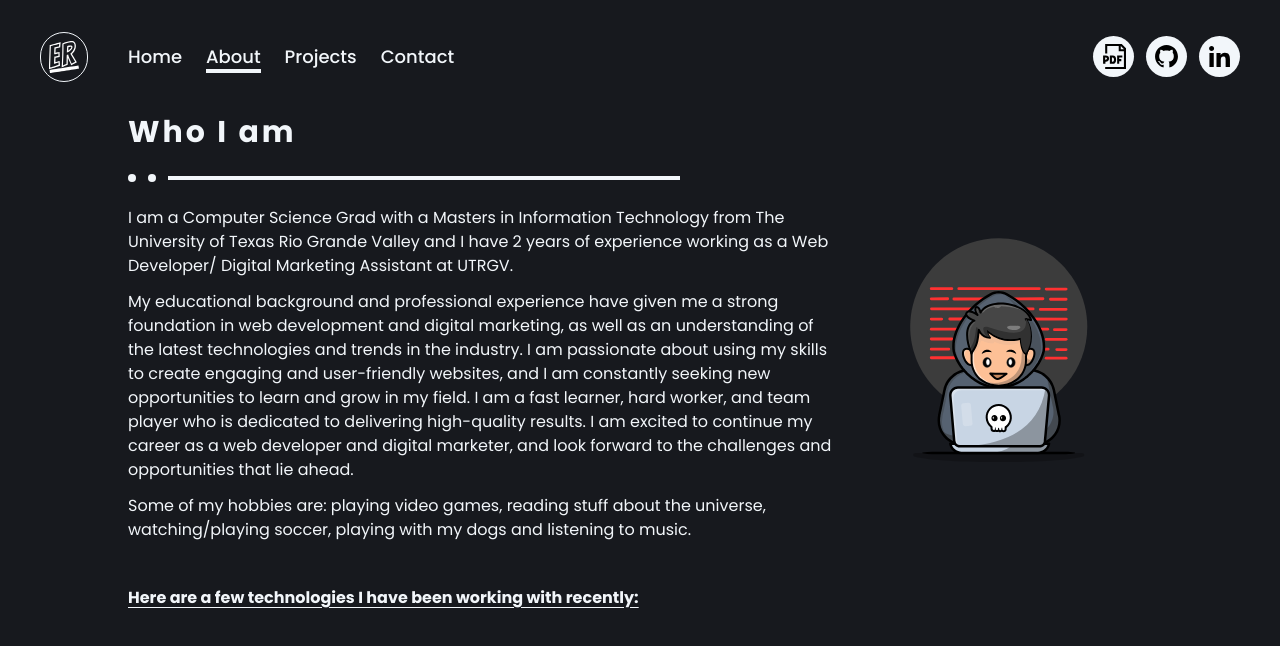
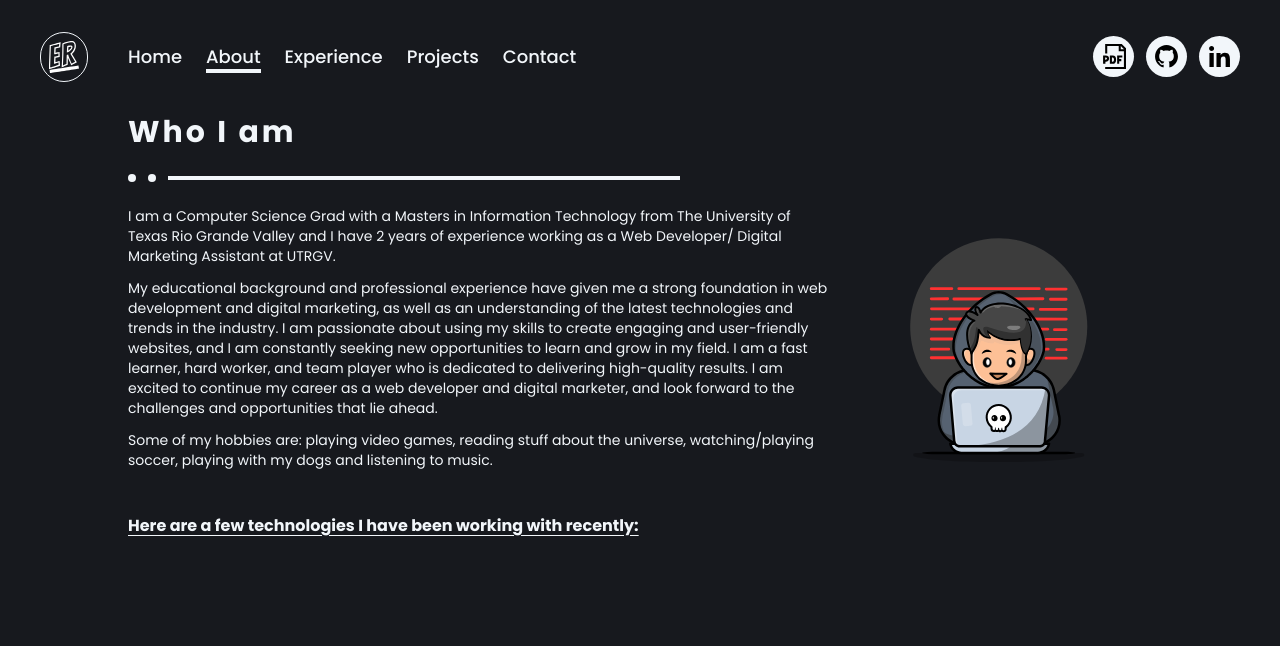
Before and after one commit to earuiz1/portfolio-nextjs2.0, a Next.js app: page /about in a window 1280 px wide. Shown: the top 646 px of the page. Built offline with nearby package versions, Linux system fonts and the light colour scheme.

Commit message:
Final touches to the Home/About Components

```diff
--- a/app/about/page.tsx
+++ b/app/about/page.tsx
@@ -1,83 +1,11 @@
-"use client";
-import Image from "next/image";
-import React, { useState } from "react";
-import Hacker from "@/public/Hacker.svg";
-import { motion } from "framer-motion";
-import { skillIcons } from "@/utils/Skills";
+import AboutContent from "@/components/AboutContent";
 
 const About = () => {
-  const [isShown, setShown] = useState(false);
   return (
-    <section className="w-full px-4 lg:px-32">
-      <p className="text-center text-3xl font-semibold tracking-widest text-primary lg:text-left">
-        Who I am
-      </p>
-      <div className="my-6 flex flex-row items-center gap-3">
-        <div className="h-2 w-2 rounded-full bg-primary"></div>
-        <div className="h-2 w-2 rounded-full bg-primary"></div>
-        <div className="h-1 w-full bg-primary lg:w-1/2"></div>
-      </div>
-      <div className="flex flex-col items-center gap-2 lg:flex-row lg:items-start lg:justify-between">
-        <div className="flex flex-col gap-3">
-          <p className="text-center text-primary lg:text-left">
-            I am a Computer Science Grad with a Masters in Information
-            Technology from The University of Texas Rio Grande Valley and I have
-            2 years of experience working as a Web Developer/ Digital Marketing
-            Assistant at UTRGV.
-          </p>
-          <p className="text-center text-primary lg:text-left">
-            My educational background and professional experience have given me
-            a strong foundation in web development and digital marketing, as
-            well as an understanding of the latest technologies and trends in
-            the industry. I am passionate about using my skills to create
-            engaging and user-friendly websites, and I am constantly seeking new
-            opportunities to learn and grow in my field. I am a fast learner,
-            hard worker, and team player who is dedicated to delivering
-            high-quality results. I am excited to continue my career as a web
-            developer and digital marketer, and look forward to the challenges
-            and opportunities that lie ahead.
-          </p>
-          <p className="text-center text-primary lg:text-left">
-            Some of my hobbies are: playing video games, reading stuff about the
-            universe, watching/playing soccer, playing with my dogs and
-            listening to music.
-          </p>
-          <div className="mt-8 flex flex-col gap-8">
-            <p
-              className="cursor-pointer text-center font-semibold text-primary underline underline-offset-4 lg:text-left"
-              onClick={() => setShown(!isShown)}
-            >
-              Here are a few technologies I have been working with recently:
-            </p>
-
-            {isShown && (
-              <ul className="flex w-full flex-row flex-wrap justify-center gap-4 lg:justify-start">
-                {skillIcons.map((item, index) => {
-                  return (
-                    <motion.li
-                      key={index}
-                      className="text-primary"
-                      initial={{ opacity: 0, y: 50 }}
-                      animate={{ opacity: 1, y: 0 }}
-                      transition={{ delay: index * 0.04 }}
-                      whileHover={{ scale: 1.5 }}
-                    >
-                      {item.icon}
-                    </motion.li>
-                  );
-                })}
-              </ul>
-            )}
-          </div>
-        </div>
-        <div className="w-[90%] md:w-[50%] lg:min-w-[40%] xl:min-w-[30%]">
-          <Image src={Hacker} alt="Hacker" className="h-auto w-full" />
-        </div>
-      </div>
+    <section className="w-full px-4 md:px-20 lg:px-32">
+      <AboutContent />
     </section>
   );
 };
 
 export default About;
-
-//SiHtml5, SiPython, SiNodedotjs, SiNextdotjs, SiJavascript, SiTypescript, SiReact, SiCss3, SiTailwindcss, SiBootstrap, SiPhp, SiExpress, SiFirebase, SiMongodb, SiMysql, SiFigma, SiGithub, SiVite
--- /dev/null
+++ b/components/AboutContent.tsx
@@ -0,0 +1,139 @@
+"use client";
+import React, { useState } from "react";
+import Image from "next/image";
+import Hacker from "@/public/Hacker.svg";
+import { motion } from "framer-motion";
+import { skillIcons } from "@/utils/Skills";
+
+const containerVariants = {
+  hidden: { opacity: 0, y: 50 },
+  visible: { opacity: 1, y: 0, transition: { duration: 1.6, delay: 0.2 } },
+};
+
+const paragraphVariants = {
+  hidden: { opacity: 0 },
+  visible: { opacity: 1 },
+};
+
+const divVariants = {
+  hidden: { opacity: 0 },
+  visible: { opacity: 1 },
+};
+
+const AboutContent = () => {
+  const [isShown, setShown] = useState(false);
+  return (
+    <motion.div variants={containerVariants} initial="hidden" animate="visible">
+      <motion.p
+        className="text-center text-3xl font-semibold tracking-widest text-primary lg:text-left"
+        variants={paragraphVariants}
+        initial="hidden"
+        animate="visible"
+        transition={{ duration: 1.6, delay: 0.4 }}
+      >
+        Who I am
+      </motion.p>
+      <motion.div
+        className="my-6 flex flex-row items-center gap-3"
+        variants={divVariants}
+        initial="hidden"
+        animate="visible"
+        transition={{ duration: 1.6, delay: 0.6 }}
+      >
+        <div className="h-2 w-2 rounded-full bg-primary"></div>
+        <div className="h-2 w-2 rounded-full bg-primary"></div>
+        <div className="h-1 w-full bg-primary lg:w-1/2"></div>
+      </motion.div>
+      <div className="flex flex-col items-center gap-4 lg:flex-row lg:items-start lg:justify-between">
+        <div className="flex flex-col gap-3">
+          <motion.p
+            className="text-center text-xs text-primary md:text-sm lg:text-left"
+            variants={paragraphVariants}
+            initial="hidden"
+            animate="visible"
+            transition={{ duration: 1.6, delay: 0.8 }}
+          >
+            I am a Computer Science Grad with a Masters in Information
+            Technology from The University of Texas Rio Grande Valley and I have
+            2 years of experience working as a Web Developer/ Digital Marketing
+            Assistant at UTRGV.
+          </motion.p>
+          <motion.p
+            className="text-center text-xs text-primary md:text-sm lg:text-left"
+            variants={paragraphVariants}
+            initial="hidden"
+            animate="visible"
+            transition={{ duration: 1.6, delay: 1 }}
+          >
+            My educational background and professional experience have given me
+            a strong foundation in web development and digital marketing, as
+            well as an understanding of the latest technologies and trends in
+            the industry. I am passionate about using my skills to create
+            engaging and user-friendly websites, and I am constantly seeking new
+            opportunities to learn and grow in my field. I am a fast learner,
+            hard worker, and team player who is dedicated to delivering
+            high-quality results. I am excited to continue my career as a web
+            developer and digital marketer, and look forward to the challenges
+            and opportunities that lie ahead.
+          </motion.p>
+          <motion.p
+            className="text-center text-xs text-primary md:text-sm lg:text-left"
+            variants={paragraphVariants}
+            initial="hidden"
+            animate="visible"
+            transition={{ duration: 1.6, delay: 1.2 }}
+          >
+            Some of my hobbies are: playing video games, reading stuff about the
+            universe, watching/playing soccer, playing with my dogs and
+            listening to music.
+          </motion.p>
+          <motion.div
+            className="mt-8 flex flex-col gap-8"
+            variants={divVariants}
+            initial="hidden"
+            animate="visible"
+            transition={{ duration: 1.6, delay: 1.4 }}
+          >
+            <p
+              className="cursor-pointer text-center font-semibold text-primary underline underline-offset-4 lg:text-left"
+              onClick={() => setShown(true)}
+            >
+              Here are a few technologies I have been working with recently:
+            </p>
+
+            {isShown && (
+              <motion.ul className="flex w-full flex-row flex-wrap justify-center gap-4 lg:justify-start">
+                {skillIcons.map((item, index) => {
+                  return (
+                    <motion.li
+                      key={index}
+                      className="cursor-pointer text-primary"
+                      initial={{ opacity: 0, y: 50 }}
+                      animate={{ opacity: 1, y: 0 }}
+                      transition={{ delay: index * 0.04 }}
+                      whileHover={{ scale: 1.5 }}
+                    >
+                      {item.icon}
+                    </motion.li>
+                  );
+                })}
+              </motion.ul>
+            )}
+          </motion.div>
+        </div>
+        <motion.div
+          className="w-[90%] md:w-[50%] lg:min-w-[40%] xl:min-w-[30%]"
+          variants={divVariants}
+          initial="hidden"
+          whileHover={{ scale: 1.2, transition: { delay: 0 } }}
+          animate="visible"
+          transition={{ duration: 1.6, delay: 1.6 }}
+        >
+          <Image src={Hacker} alt="Hacker" className="h-auto w-full" />
+        </motion.div>
+      </div>
+    </motion.div>
+  );
+};
+
+export default AboutContent;
--- a/components/HomeContent.tsx
+++ b/components/HomeContent.tsx
@@ -8,7 +8,17 @@ import { motion } from "framer-motion";
 
 const containerVariants = {
   hidden: { opacity: 0, y: 50 },
-  visible: { opacity: 1, y: 0, transition: { duration: 0.8, delay: 0.1 } },
+  visible: { opacity: 1, y: 0, transition: { duration: 1, delay: 0.2 } },
+};
+
+const paragraphVariants = {
+  hidden: { opacity: 0 },
+  visible: { opacity: 1 },
+};
+
+const divVariants = {
+  hidden: { opacity: 0 },
+  visible: { opacity: 1 },
 };
 
 const HomeContent = () => {
@@ -21,8 +31,12 @@ const HomeContent = () => {
     >
       <motion.div
         className="w-[70%] md:w-[60%] lg:min-w-[50%] xl:min-w-[40%]"
+        variants={divVariants}
+        initial="hidden"
+        animate="visible"
         whileHover={{ scale: 1.05 }}
-        whileTap={{ scale: 0.95 }}
+        whileTap={{ scale: 1 }}
+        transition={{ duration: 1, delay: 0.4 }}
       >
         <Image
           src={programmerSvg}
@@ -32,21 +46,23 @@ const HomeContent = () => {
         />
       </motion.div>
 
-      <motion.div className="flex flex-col gap-4">
+      <div className="flex flex-col gap-4">
         <motion.p
           className="text-center text-2xl font-bold text-primary md:text-3xl lg:text-left lg:text-4xl xl:text-5xl"
-          initial={{ opacity: 0 }}
-          animate={{ opacity: 1 }}
-          transition={{ duration: 0.8, delay: 0.4 }}
+          variants={paragraphVariants}
+          initial="hidden"
+          animate="visible"
+          transition={{ duration: 1, delay: 0.6 }}
         >
           Your online success story starts with a passionate web developer
           dedicated to your vision.
         </motion.p>
         <motion.p
           className="text-light text-center text-xs text-primary/90 md:text-sm lg:text-left"
-          initial={{ opacity: 0 }}
-          animate={{ opacity: 1 }}
-          transition={{ duration: 0.8, delay: 0.6 }}
+          variants={paragraphVariants}
+          initial="hidden"
+          animate="visible"
+          transition={{ duration: 1, delay: 0.8 }}
         >
           Committed to delivering quality results and constantly challenging
           myself to take on new projects and broaden my skillset. Explore my
@@ -54,9 +70,10 @@ const HomeContent = () => {
         </motion.p>
         <motion.div
           className="flex justify-center gap-3 lg:justify-start"
-          initial={{ opacity: 0 }}
-          animate={{ opacity: 1 }}
-          transition={{ duration: 0.8, delay: 0.8 }}
+          variants={divVariants}
+          initial="hidden"
+          animate="visible"
+          transition={{ duration: 1, delay: 1 }}
         >
           <a
             href="https://drive.google.com/file/d/1B2CbK3lByJfjf3jeD14Av3XPxVROWja7/view?usp=sharing"
@@ -72,7 +89,7 @@ const HomeContent = () => {
             </button>
           </Link>
         </motion.div>
-      </motion.div>
+      </div>
     </motion.div>
   );
 };
--- a/components/Navbar.tsx
+++ b/components/Navbar.tsx
@@ -34,6 +34,10 @@ const Navbar = () => {
     {
       name: "About",
       href: "/about",
+    },
+    {
+      name: "Experience",
+      href: "/experience",
     },
     {
       name: "Projects",
```
